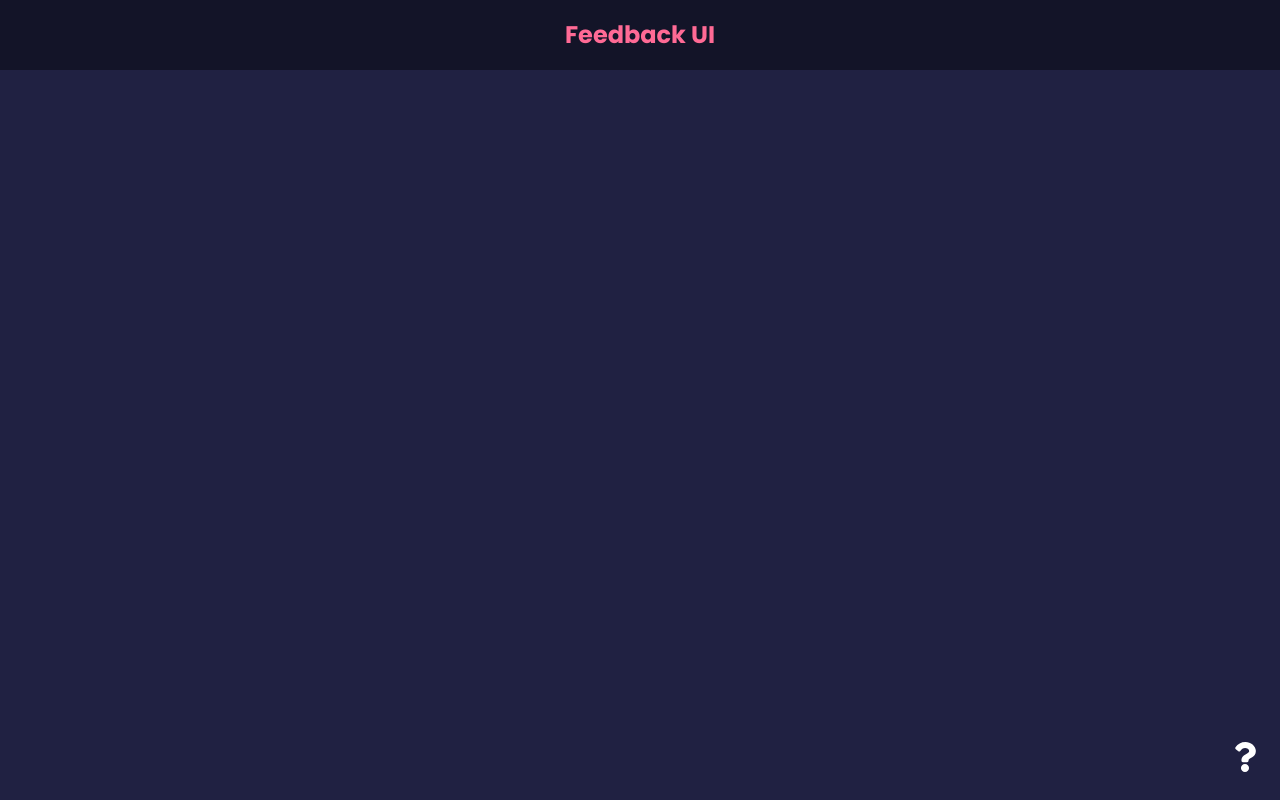
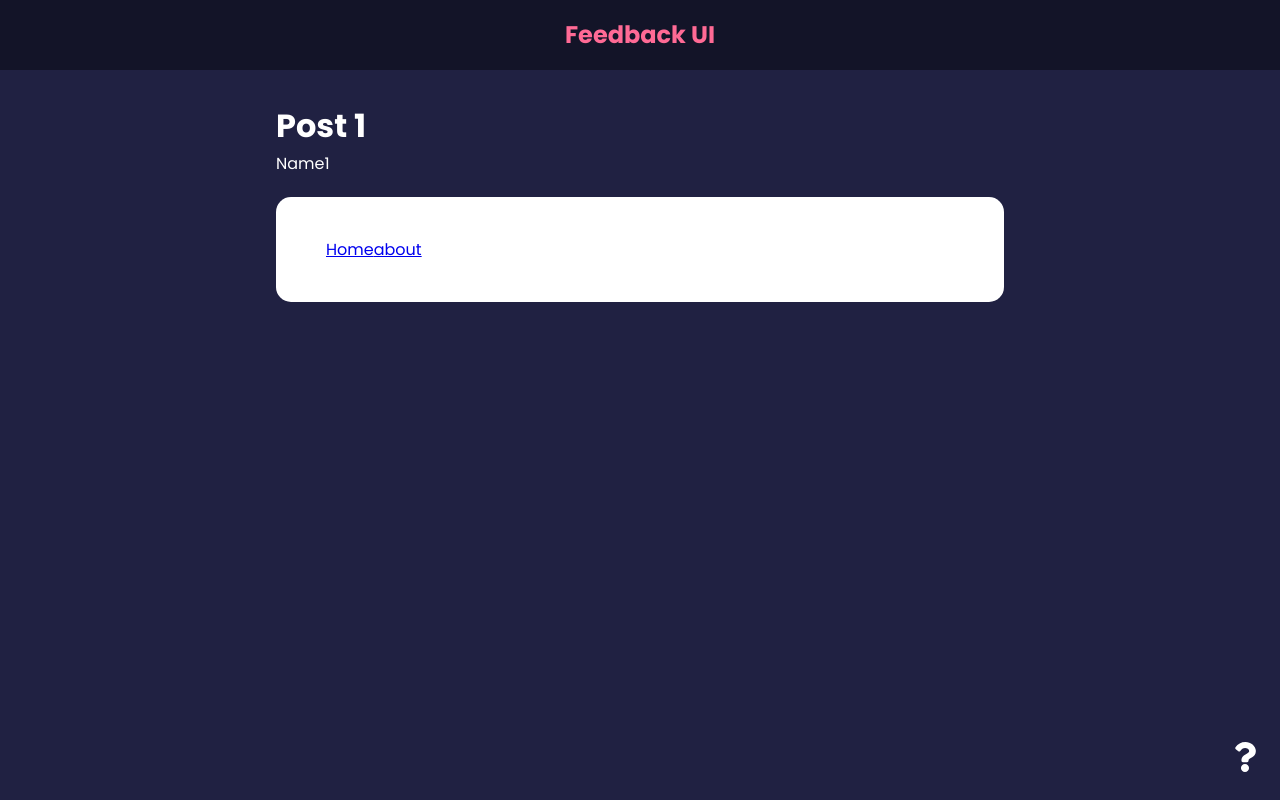
Before and after one commit to aindriu80/react-feedback-app, a React (Create React App) app: page /post/1/1 in a window 1280 px wide. Before the commit this address had no page. Built offline with nearby package versions, Linux system fonts and the light colour scheme.

Commit message:
Navlink & useParams

```diff
--- a/src/App.js
+++ b/src/App.js
@@ -1,6 +1,12 @@
 import { v4 as uuidv4 } from 'uuid'
 import { useState } from 'react'
-import { BrowserRouter as Router, Route, Routes } from 'react-router-dom'
+import {
+  BrowserRouter as Router,
+  Route,
+  Routes,
+  NavLink,
+} from 'react-router-dom'
+import Card from './components/shared/Card'
 import Header from './components/Header'
 import FeedbackList from './components/FeedbackList'
 import FeedbackData from './data/FeedbackData'
@@ -8,6 +14,7 @@ import FeedbackStats from './components/FeedbackStats'
 import FeedbackForm from './components/FeedbackForm'
 import AboutPage from './pages/AboutPage'
 import AboutIconLink from './components/AboutIconLink'
+import Post from './components/Post'
 
 function App() {
   const [feedback, setFeedback] = useState(FeedbackData)
@@ -42,7 +49,16 @@ function App() {
               </>
             }></Route>
           <Route path="/about" element={<AboutPage />} />
+          <Route path="/post/:id/:name" element={<Post />} />
         </Routes>
+        <Card>
+          <NavLink to="/" activeClassName="active">
+            Home
+          </NavLink>
+          <NavLink to="/about" activeClassName="active">
+            about
+          </NavLink>
+        </Card>
         <AboutIconLink />
       </div>
     </Router>
--- a/src/components/AboutIconLink.jsx
+++ b/src/components/AboutIconLink.jsx
@@ -6,8 +6,6 @@ const AboutIconLink = () => {
     <div>
       <div className="about-link">
         <Link to="/about">
-          {/* Passing an object with pathname, query params like search and sort and a hash 'hello' */}
-          {/* <Link to={{ pathname: '/about', search: '?sort=name', hash: '#hello' }}> */}
           <FaQuestion size={30} />
         </Link>
       </div>
--- /dev/null
+++ b/src/components/Post.jsx
@@ -0,0 +1,12 @@
+import { useParams } from 'react-router-dom'
+const Post = () => {
+  const params = useParams()
+  return (
+    <div>
+      <h1>Post {params.id}</h1>
+      <p>Name{params.name}</p>
+    </div>
+  )
+}
+
+export default Post
--- a/src/index.css
+++ b/src/index.css
@@ -4,6 +4,11 @@
   box-sizing: border-box;
   margin: 0;
   padding: 0;
+}
+
+.active{
+  background:#000;
+  color: red;
 }
 
 body {
```
